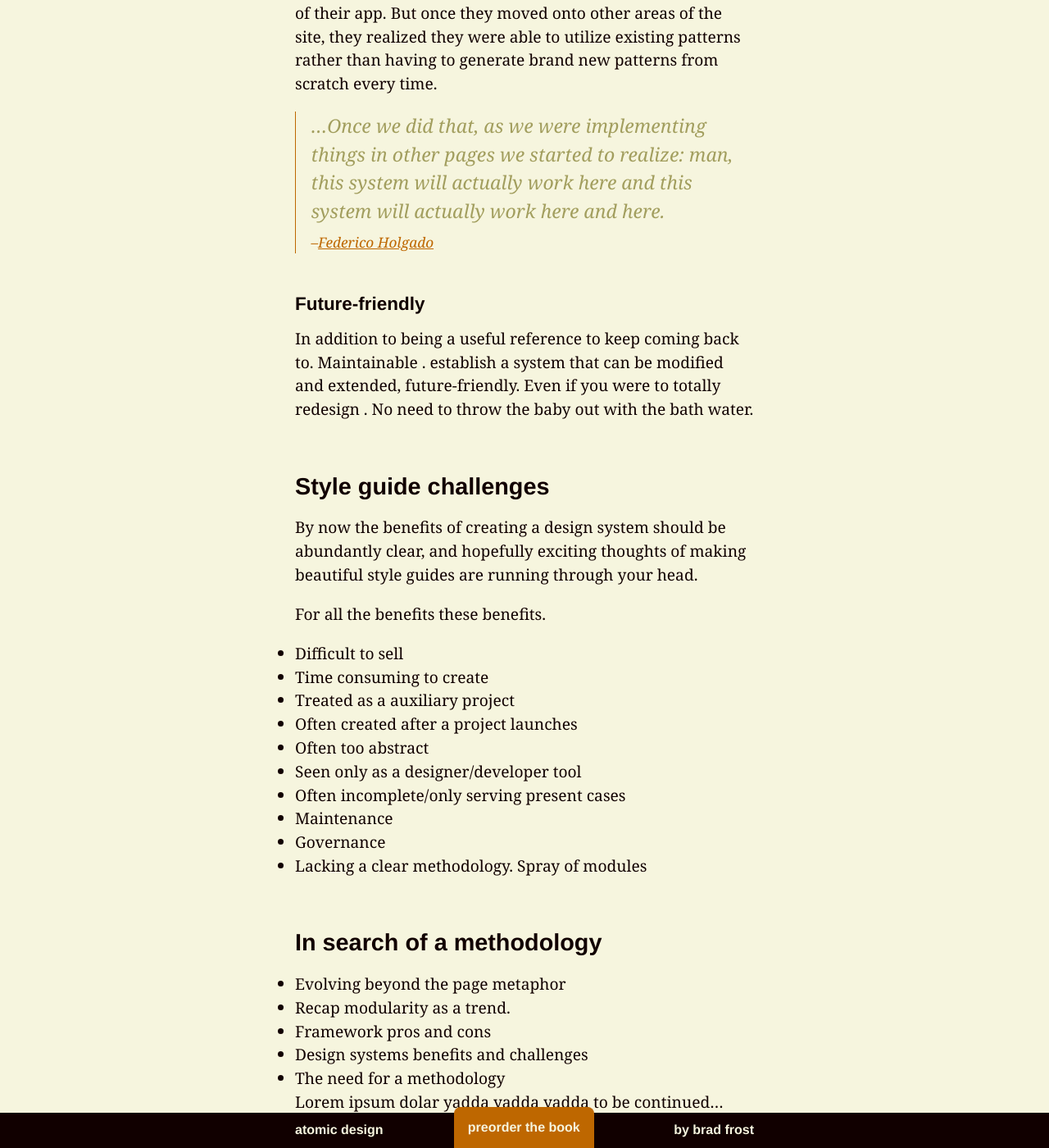
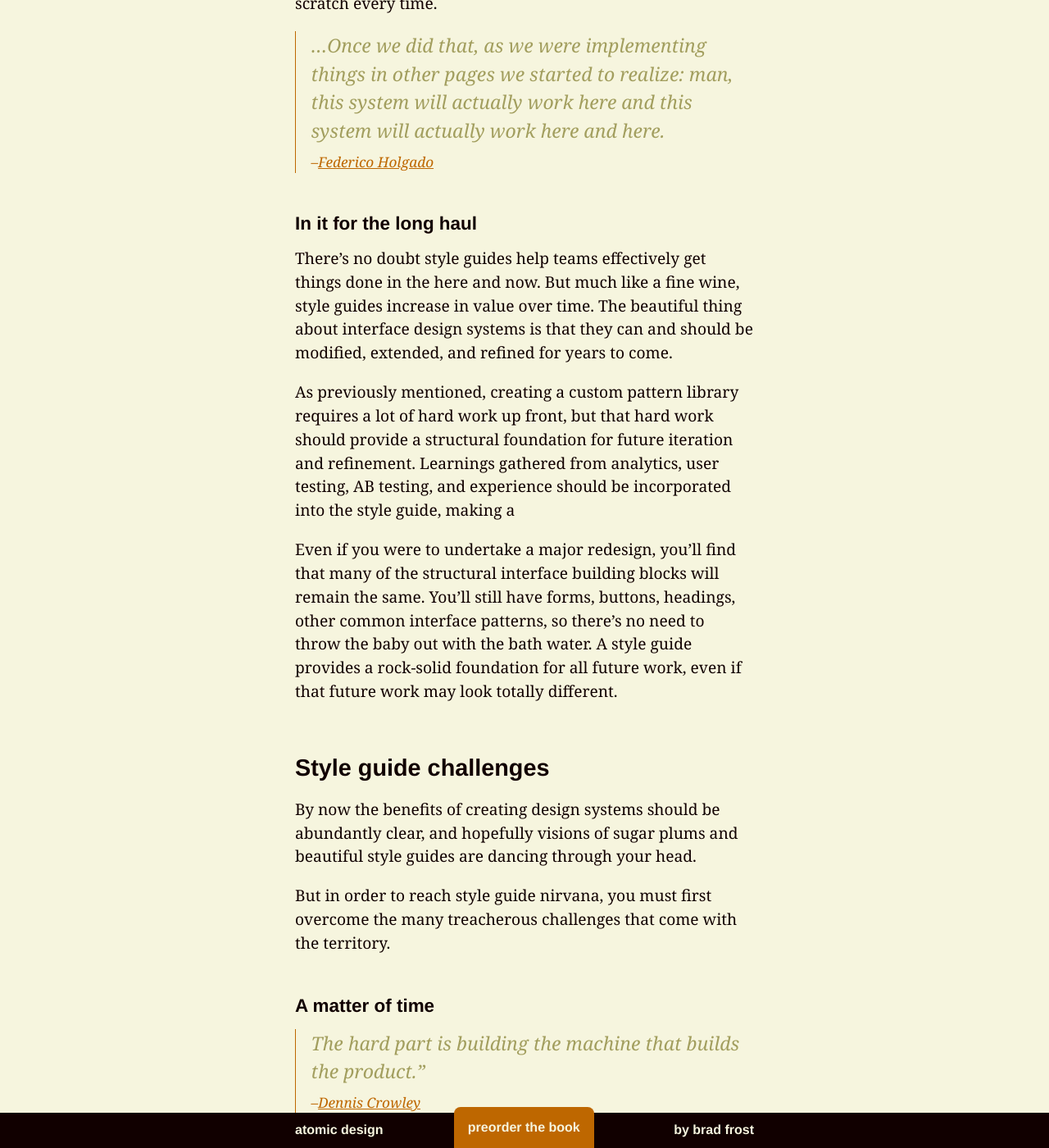
Before and after one commit to bradfrost/atomic-design, a Jekyll site: the page built from chapter-1.md, in a window 1280 px wide and 1400 px high, scrolled down 28329 px. Shown: the whole window at 82% size. Built offline with Jekyll 4.4.1, drawn with Linux system fonts in a browser that asks for light colours; some of the changed text lies outside the part shown.

Commit message:
Chapter 1 draft
Style guide challenges

```diff
--- a/chapter-1.md
+++ b/chapter-1.md
@@ -289,9 +289,7 @@ The homepage is broken, you say? Well, what exactly is breaking it?
 The ability to pull an interface apart into its component pieces makes testing a lot easier. A style guide allows you to view interface patterns in isolation, which lets developers hone in on what's causing errors, browser inconsistencies, or performance issues.
 
 ### Speed
-Earlier in the chapter we discussed how *design and development speed* is one of the main advantages of using UI frameworks like Bootstrap. By developing your own design system, you can reap those same speed rewards.
-
-> The hard part is building the machine that builds the product.” <cite>[Dennis Crowley](http://techcrunch.com/2011/03/03/founder-stories-foursquare-crowley-machine/) *(source needs confirmation)*</cite>
+Earlier in the chapter we discussed how *design and development speed* is one of the main reasons why UI frameworks like Bootstrap are so popular. We're under pressure to get By developing your own design system, you can reap those same speed rewards.
 
 It's true that devising an interface design system and creating a custom pattern library initially takes a lot of time, thought, and effort. But once the pattern library is established subsequent design and development becomes much faster, which tends to make everyone happy.
 
@@ -299,27 +297,43 @@ Federico Holgado, Lead UX developer at MailChimp, [explained](http://styleguides
 
 > …Once we did that, as we were implementing things in other pages we started to realize: man, this system will actually work here and this system will actually work here and here. <cite>[Federico Holgado](http://styleguides.io/podcast/federico-holgado/)</cite>
 
-### Future-friendly
-In addition to being a useful reference to keep coming back to. Maintainable . establish a system that can be modified and extended, future-friendly. Even if you were to totally redesign . No need to throw the baby out with the bath water.
+### In it for the long haul
+There's no doubt style guides help teams effectively get things done in the here and now. But much like a fine wine, style guides increase in value over time. The beautiful thing about interface design systems is that they can and should be modified, extended, and refined for years to come.
 
+As previously mentioned, creating a custom pattern library requires a lot of hard work up front, but that hard work should  provide a structural foundation for future iteration and refinement. Learnings gathered from analytics, user testing, AB testing, and experience should be incorporated into the style guide, making a
+
+Even if you were to undertake a major redesign, you'll find that many of the structural interface building blocks will remain the same. You'll still have forms, buttons, headings, other common interface patterns, so there's no need to throw the baby out with the bath water. A style guide provides a rock-solid foundation for all future work, even if that future work may look totally different.
 
 ## Style guide challenges
-By now the benefits of creating a design system should be abundantly clear, and hopefully exciting thoughts of making beautiful style guides are running through your head.
+By now the benefits of creating design systems should be abundantly clear, and hopefully visions of sugar plums and beautiful style guides are dancing through your head.
 
-For all the benefits these benefits.
+But in order to reach style guide nirvana, you must first overcome the many treacherous challenges that come with the territory.
 
-- Difficult to sell
-- Time consuming to create
+### A matter of time
+> The hard part is building the machine that builds the product.” <cite>[Dennis Crowley](http://techcrunch.com/2011/03/03/founder-stories-foursquare-crowley-machine/) </cite>
+
+Perhaps the biggest, most unavoidable challenge is that **style guides are time-consuming to create**. I don't know about you, but I don't go into work every day twiddling my thumbs wondering what to do with my time. I've never met a person that isn't feeling pressure to get work out the door, and because pattern libraries are often treated as auxiliary projects, they can be first on the chopping block when the going gets tough.
+
+### The hard sell
+In order to reap the many benefits style guides provide, organizations must carve out the necessary time and budget to make them happen. That requires people to overcome the short-term mentality that all-to-often creeps its way into organizations.
+
+### Second-class
 - Treated as a auxiliary project
 - Often created after a project launches
-- Often too abstract
+
 - Seen only as a designer/developer tool
-- Often incomplete/only serving present cases
 - Maintenance
 - Governance
+
+### Organizational
+
+### Hands on
+- Often too abstract
+- Often incomplete/only serving present cases
 - Lacking a clear methodology. Spray of modules
 
 ## In search of a methodology
+Device diversity is
 - Evolving beyond the page metaphor
 - Recap modularity as a trend.
 - Framework pros and cons
```
Also changed, not shown: 2 other files.
